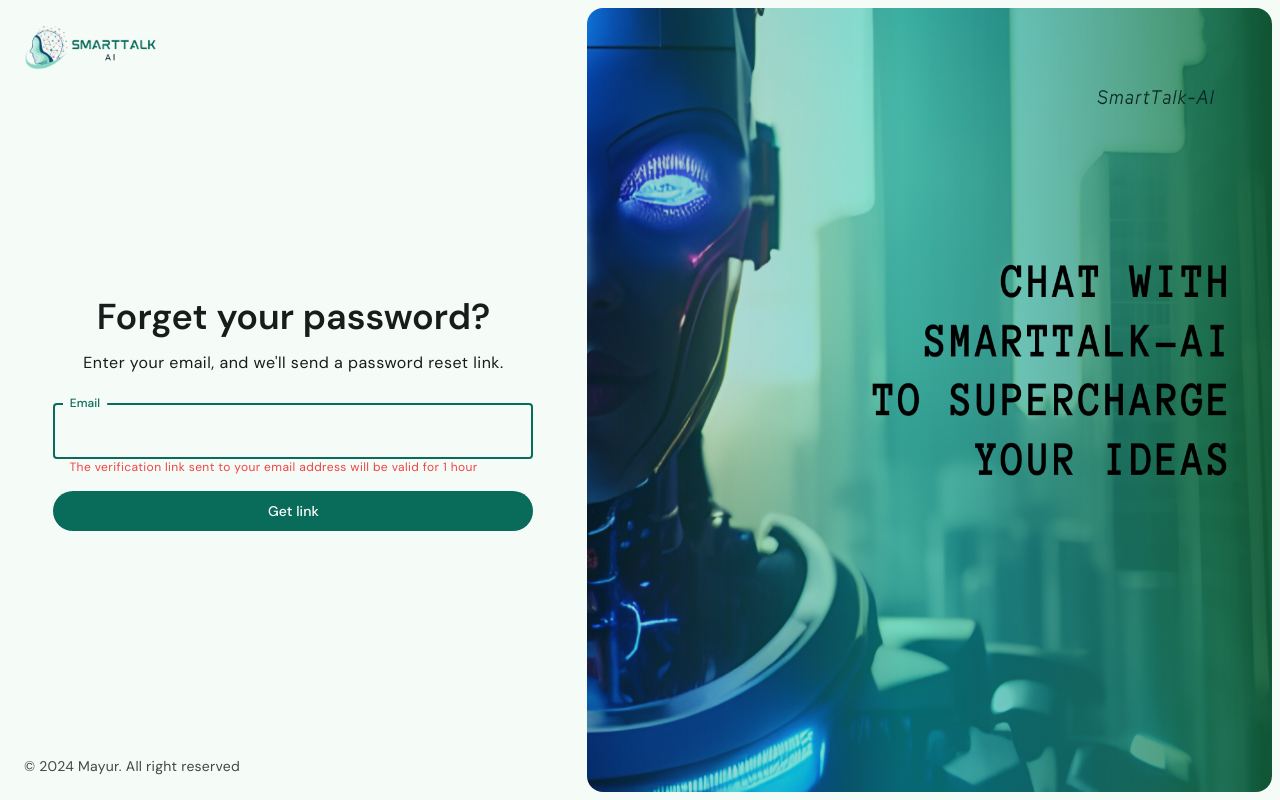
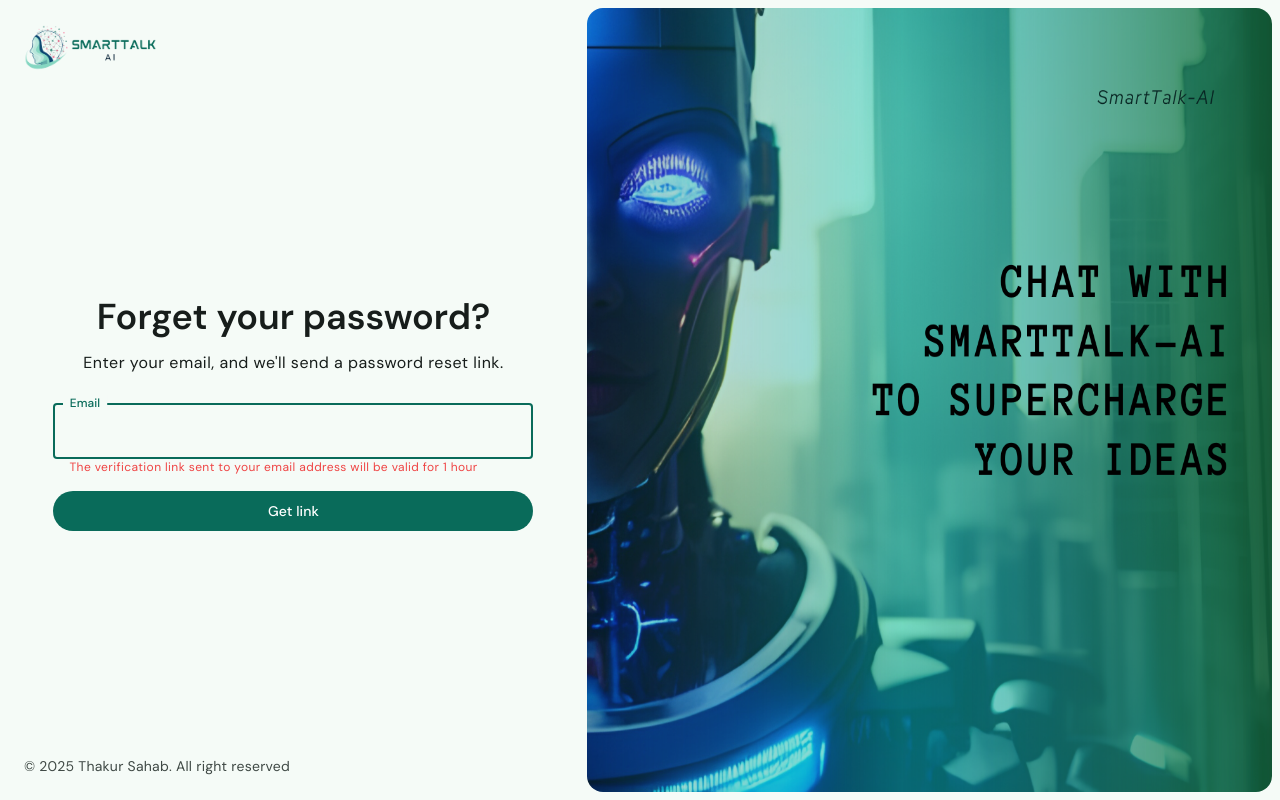
Before and after one commit to itzMayur01/SmartTalk-AI, a React (Vite) app: page /reset-link in a window 1280 px wide. Built offline with nearby package versions, Linux system fonts and the light colour scheme; no server answers.

Commit message:
Update ResetLink.jsx
copy right

```diff
--- a/src/pages/ResetLink.jsx
+++ b/src/pages/ResetLink.jsx
@@ -83,7 +83,7 @@
             </Form>
           </div>
           <p className='mt-auto mx-auto text-light-onSurfaceVariant dark:text-dark-onSurfaceVariant text-bodyMedium lg:mx-0'>
-            &copy; 2024 Mayur. All right reserved
+            &copy; 2025 Thakur Sahab. All right reserved
           </p>
         </div>
         <div className='hidden img-box lg:block lg:relative lg:rounded-large lg:overflow-hidden'>
```
